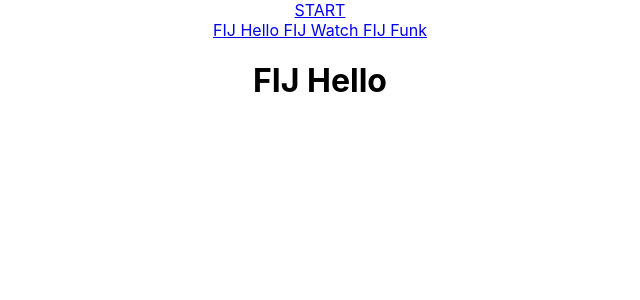
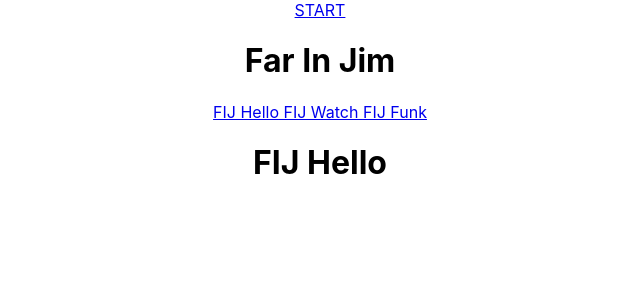
Before and after one commit to Speirsy/speirsy, a React (Create React App) app: page /FaRiNjIm in a window 1280 px wide. Shown: the top 300 px of the page, without its empty margins (320-960 px from the left). Built offline with nearby package versions, Linux system fonts and the light colour scheme.

Commit message:
Bootstrap installed

```diff
--- a/src/components/farinjim/FIJHome.js
+++ b/src/components/farinjim/FIJHome.js
@@ -8,7 +8,7 @@ const FIJHome = () => {
         <div>
             <Link to='/'>START</Link>
         </div>
-        {/* <h1>Far In Jim </h1> */}
+        <h1>Far In Jim </h1>
         <Link to=''>FIJ Hello</Link>
         <Link to='FIJVideos'> FIJ Watch </Link>
         <Link to='FIJAudio'> FIJ Funk </Link>
```
